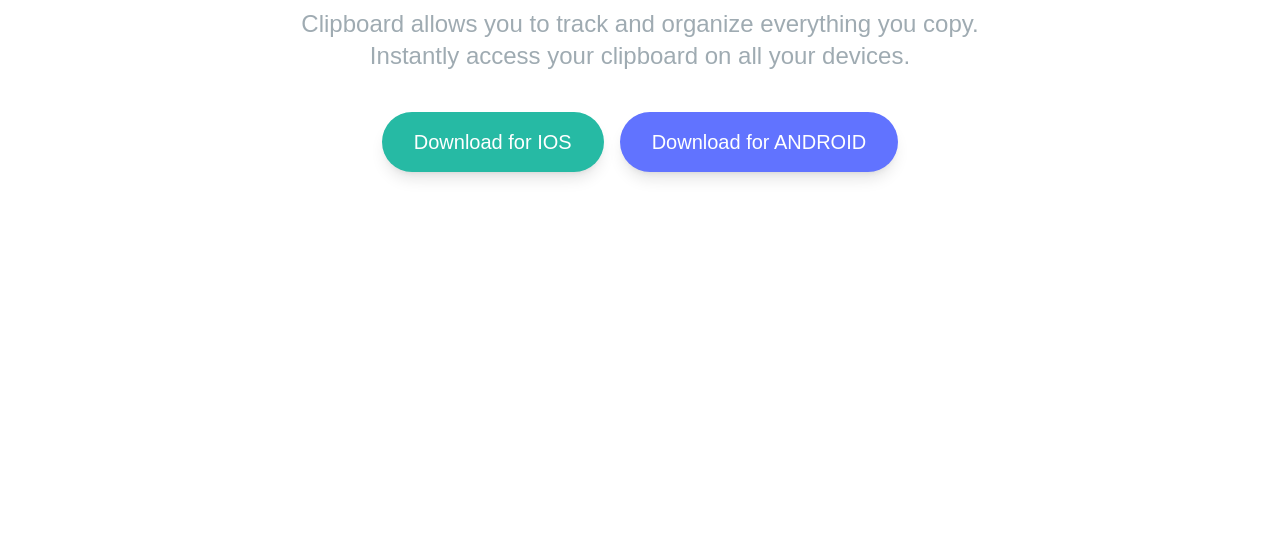
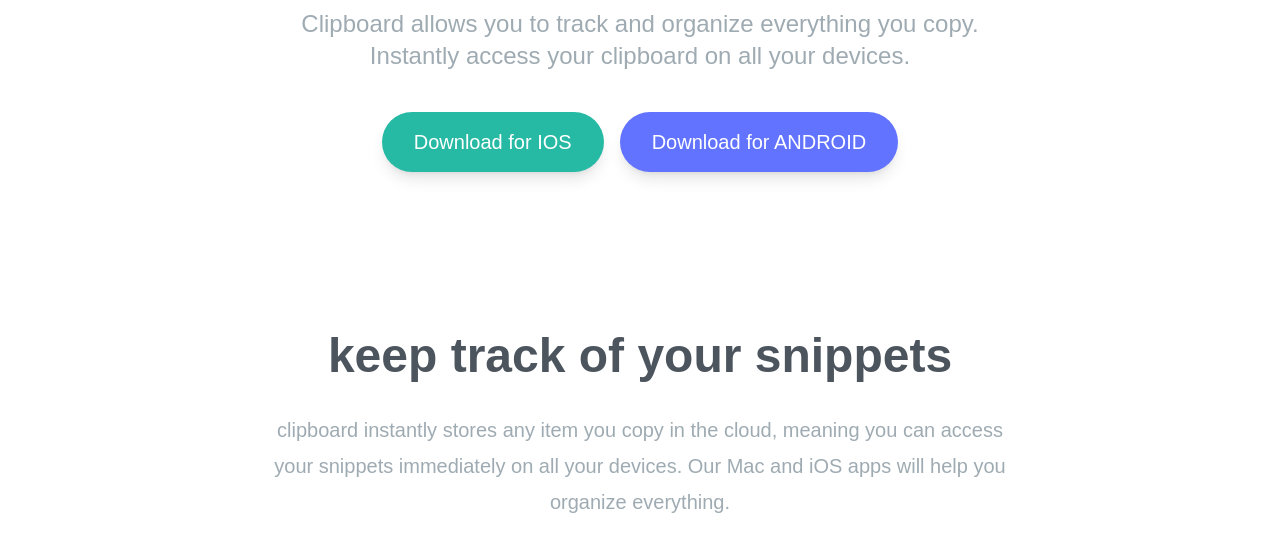
Before and after one commit to theRealIdc/tailwind, a plain HTML site: page clipboard-website/index.html in a window 1280 px wide. Shown: the part 389-940 px from the top of the page. Before the commit the page ends 800 px from the top, so only its background shows below. Drawn offline with nearby package versions, Linux system fonts and the light colour scheme; a web font is replaced by a local one.

Commit message:
feat: snippets section

```diff
--- a/clipboard-website/index.html
+++ b/clipboard-website/index.html
@@ -33,7 +33,7 @@
     class="bg-[url(images/bg-header-mobile.png)] bg-no-repeat bg-contain sm:bg-[url(images/bg-header-desktop.png)] bg-no-repeat bg-contain"
   >
     <!-- Hero section -->
-    <section id="hero">
+    <section>
       <div class="max-w-6xl mx-auto text-center mb-40 px-10 pt-16">
         <img src="images/logo.svg" alt="Clipboard" class="mx-auto my-16" />
         <h3 class="text-4xl mb-8 font-bold text-darkGrayishBlue md:text-5xl">
@@ -60,5 +60,23 @@
         </div>
       </div>
     </section>
+
+    <!-- Snippets Section -->
+    <section>
+      <div class="mx-auto max-w-6xl px-10 my-20">
+        <h3
+          class="text-4xl mb-8 font-bold text-darkGrayishBlue md:text-5xl text-center"
+        >
+          keep track of your snippets
+        </h3>
+        <p
+          class="text-center max-w-3xl mx-auto text-xl leading-9 text-grayishBlue mb-24"
+        >
+          clipboard instantly stores any item you copy in the cloud, meaning you
+          can access your snippets immediately on all your devices. Our Mac and
+          iOS apps will help you organize everything.
+        </p>
+      </div>
+    </section>
   </body>
 </html>
```
